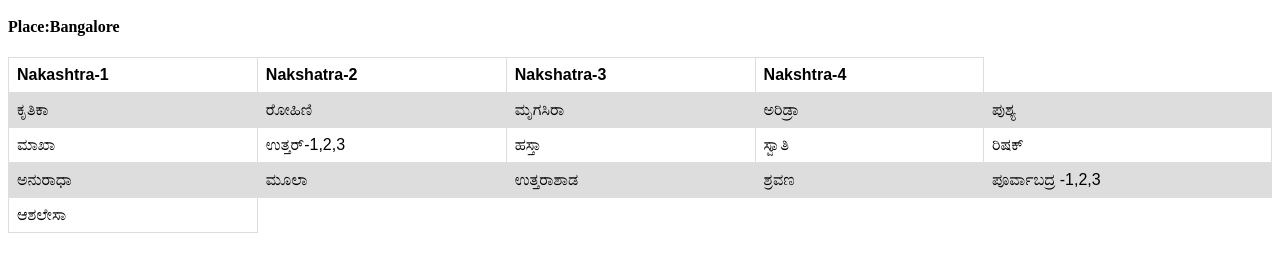
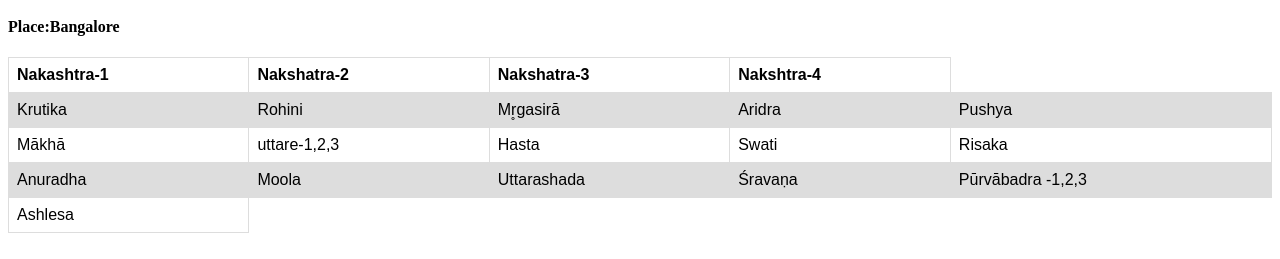
Before and after one commit to TejaswiniSharma-web/tejaswiniResume, a plain HTML site: page index.html in a window 1280 px wide. Shown: the part 105-364 px from the top of the page. Drawn offline with Linux system fonts and the light colour scheme.

Commit message:
second commit

```diff
--- a/index.html
+++ b/index.html
@@ -16,30 +16,30 @@
 <th>Nakshtra-4</th>
 </tr>
 <tr>
-<td>ಕೃತಿಕಾ</td>
-<td>ರೋಹಿಣಿ</td>
-<td>ಮೃಗಸಿರಾ</td>
-<td>ಅರಿಡ್ರಾ</td>
-<td>ಪುಶ್ಯ</td>
+<td>Krutika</td>
+<td>Rohini</td>
+<td>Mr̥gasirā</td>
+<td>Aridra</td>
+<td>Pushya</td>
 
 </tr>
 <tr>
-    <td>ಮಾಖಾ</td>
-    <td>ಉತ್ತರ್-1,2,3</td>
-    <td>ಹಸ್ತಾ</td>
-    <td>ಸ್ವಾತಿ</td>
-    <td>ರಿಷಕ್</td>
+    <td>Mākhā</td>
+    <td>uttare-1,2,3</td>
+    <td>Hasta </td>
+    <td>Swati</td>
+    <td>Risaka</td>
 
 </tr>
 <tr>
-    <td>ಅನುರಾಧಾ</td>
-    <td>ಮೂಲಾ</td>
-    <td>ಉತ್ತರಾಶಾಡ</td>
-    <td>ಶ್ರವಣ</td>
-    <td>ಪೂರ್ವಾಬದ್ರ -1,2,3</td>
+    <td>Anuradha</td>
+    <td>Moola </td>
+    <td>Uttarashada</td>
+    <td>Śravaṇa</td>
+    <td>Pūrvābadra -1,2,3</td>
 </tr>
 <tr>
-<td>ಆಶಲೇಸಾ</td>
+<td>Ashlesa</td>
 </tr>
 </table>
 </body>
```
Also changed, not shown: nakshatra.png (added).
